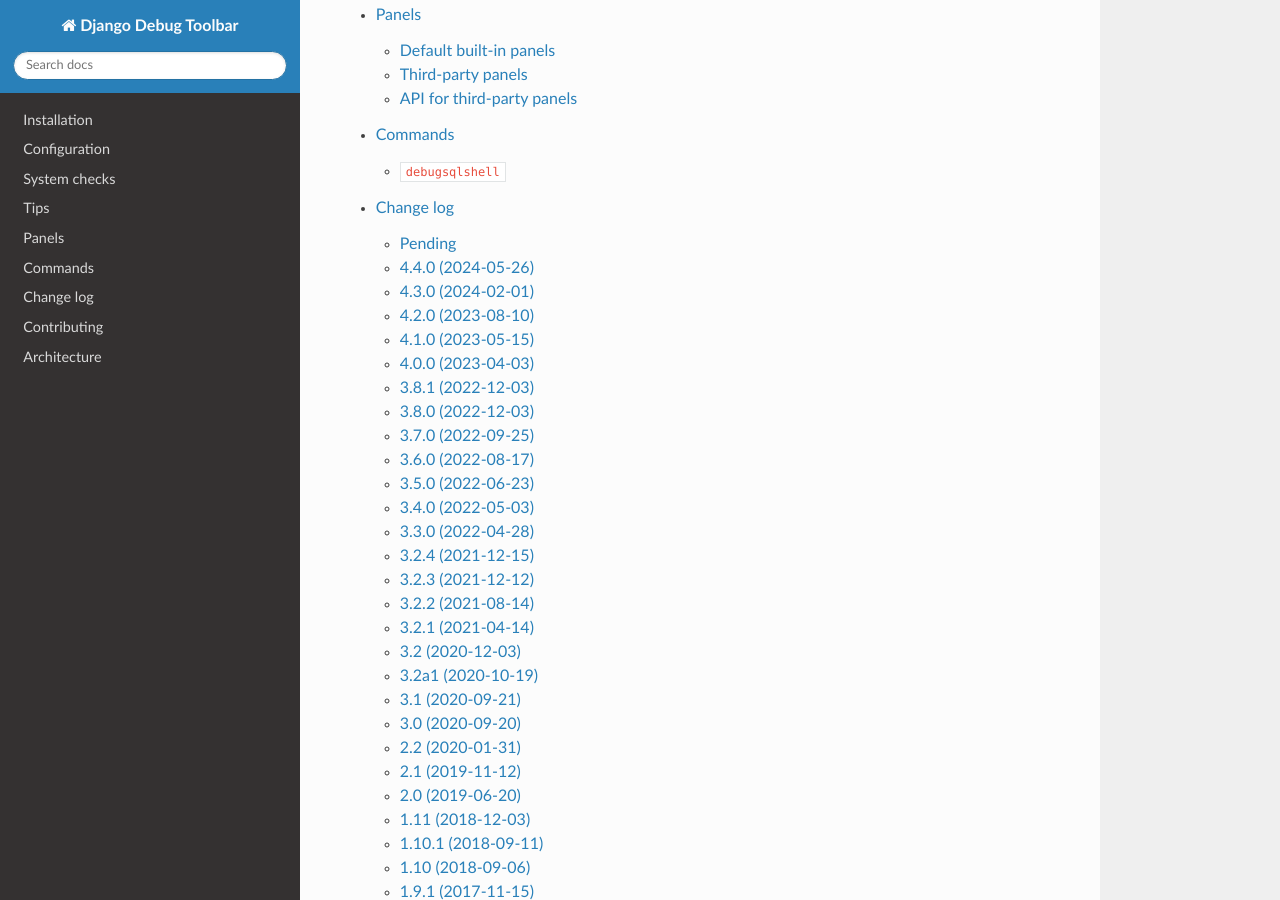
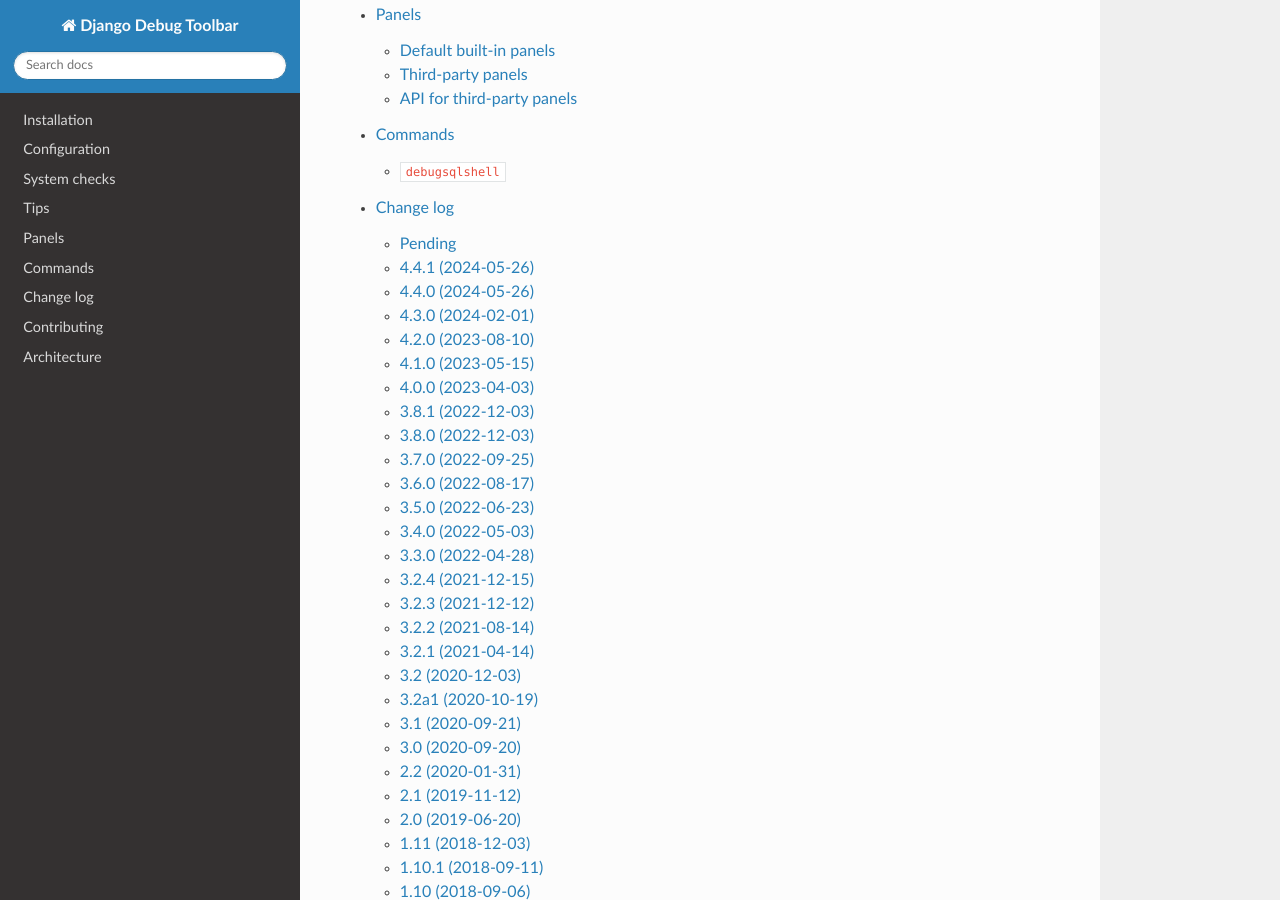
Before and after one commit to jazzband/django-debug-toolbar, a Sphinx documentation site: the page built from docs/index.rst, in a window 1280 px wide and 900 px high, scrolled down 517 px. Built offline with Sphinx 7.4.7 and the Read the Docs theme 2.0.0, drawn with Linux system fonts in a browser that asks for light colours.

Commit message:
Version 4.4.1

```diff
--- a/README.rst
+++ b/README.rst
@@ -44,7 +44,7 @@
 In addition to the built-in panels, a number of third-party panels are
 contributed by the community.
 
-The current stable version of the Debug Toolbar is 4.4.0. It works on
+The current stable version of the Debug Toolbar is 4.4.1. It works on
 Django ≥ 4.2.0.
 
 The Debug Toolbar does not currently support `Django's asynchronous views
--- a/debug_toolbar/__init__.py
+++ b/debug_toolbar/__init__.py
@@ -4,7 +4,7 @@
 
 # Do not use pkg_resources to find the version but set it here directly!
 # see issue #1446
-VERSION = "4.4.0"
+VERSION = "4.4.1"
 
 # Code that discovers files or modules in INSTALLED_APPS imports this module.
 urls = "debug_toolbar.urls", APP_NAME
--- a/docs/changes.rst
+++ b/docs/changes.rst
@@ -4,6 +4,12 @@
 Pending
 -------
 
+
+4.4.1 (2024-05-26)
+------------------
+
+* Pin metadata version to 2.2 to be compatible with Jazzband release
+  process.
 
 4.4.0 (2024-05-26)
 ------------------
--- a/docs/conf.py
+++ b/docs/conf.py
@@ -25,7 +25,7 @@
 copyright = copyright.format(datetime.date.today().year)
 
 # The full version, including alpha/beta/rc tags
-release = "4.4.0"
+release = "4.4.1"
 
 
 # -- General configuration ---------------------------------------------------
```
